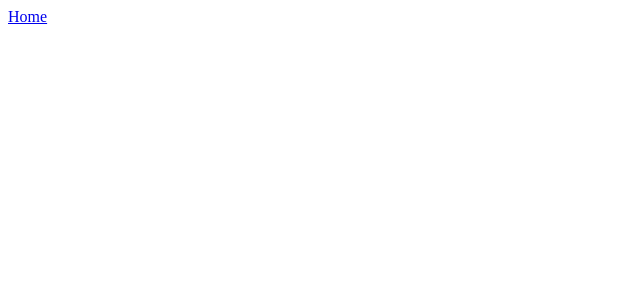
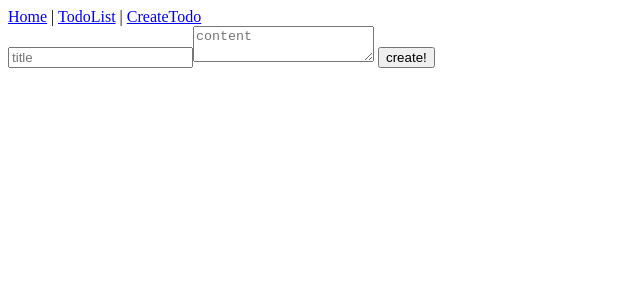
Before and after one commit to Fukkatsuso/todo-app, a Vue app in the folder todo-web/: page /todo/new in a window 1280 px wide. Shown: the top 300 px of the page, without its empty margins (0-640 px from the left). Built offline with nearby package versions, Linux system fonts and the light colour scheme.

Commit message:
postできた

```diff
--- a/todo-web/src/App.vue
+++ b/todo-web/src/App.vue
@@ -1,7 +1,9 @@
 <template>
   <div id="app">
     <div id="nav">
-      <router-link to="/">Home</router-link>
+      <router-link to="/">Home</router-link> |
+      <router-link to="/todo">TodoList</router-link> |
+      <router-link to="/todo/new">CreateTodo</router-link>
     </div>
     <router-view/>
   </div>
--- a/todo-web/src/router/index.js
+++ b/todo-web/src/router/index.js
@@ -1,14 +1,26 @@
 import Vue from 'vue'
 import VueRouter from 'vue-router'
 import Home from '../views/Home.vue'
+import TodoList from '../views/TodoList.vue'
+import TodoNew from '../views/TodoNew.vue'
 
 Vue.use(VueRouter)
 
 const routes = [
   {
     path: '/',
-    name: 'home',
+    name: 'Home',
     component: Home
+  },
+  {
+    path: '/todo',
+    name: 'TodoList',
+    component: TodoList
+  },
+  {
+    path: '/todo/new',
+    name: 'TodoNew',
+    component: TodoNew
   }
 ]
 
--- a/todo-web/src/views/Home.vue
+++ b/todo-web/src/views/Home.vue
@@ -1,24 +1,10 @@
 <template>
   <div class="home">
-    {{ info }}
   </div>
 </template>
 
 <script>
-import axios from 'axios'
-
 export default {
-  name: 'home',
-  data() {
-    return {
-      info: null
-    }
-  },
-  mounted() {
-    axios
-      .get("/api")
-      .then(response => (this.info = response))
-      .catch(error => console.log(error))
-  }
+  name: 'home'
 }
 </script>
--- a/todo-web/src/views/TodoList.vue
+++ b/todo-web/src/views/TodoList.vue
@@ -0,0 +1,35 @@
+<template>
+  <div class="todo-list">
+    <table>
+      <tr>
+        <th>id</th>
+        <th>title</th>
+        <th>content</th>
+      </tr>
+      <tr v-for="todo in todos" v-bind:key="todo.id">
+        <td>{{ todo.id }}</td>
+        <td>{{ todo.title }}</td>
+        <td>{{ todo.content }}</td>
+      </tr>
+    </table>
+  </div>
+</template>
+
+<script>
+import axios from 'axios'
+
+export default {
+  name: 'TodoList',
+  data() {
+    return {
+      todos: null
+    }
+  },
+  mounted() {
+    axios
+      .get('/api/todo')
+      .then(response => (this.todos = response.data))
+      .catch(error => console.log(error))
+  }
+}
+</script>
--- /dev/null
+++ b/todo-web/src/views/TodoNew.vue
@@ -0,0 +1,38 @@
+<template>
+  <div class="todo-new">
+    <form v-on:submit.prevent="submit">
+      <input v-model="todo.title" type="text" placeholder="title"/>
+      <textarea v-model="todo.content" type="text" placeholder="content"/>
+      <button type="submit">create!</button>
+    </form>
+    <div>{{ todo.title }}</div>
+    <div>{{ todo.content }}</div>
+  </div>
+</template>
+
+<script>
+import axios from 'axios'
+
+export default {
+  name: 'TodoNew',
+  data() {
+    return {
+      todo: {
+        title: '',
+        content: ''
+      }
+    }
+  },
+  methods: {
+    submit: function() {
+      let params = new URLSearchParams()
+      if (this.todo.title != '') {
+        params.append('title', this.todo.title)
+        params.append('content', this.todo.content)
+        axios.post('/api/todo', params)
+        this.$router.push('/todo')
+      }
+    }
+  }
+}
+</script>
```
Also changed, not shown: 1 other file (tests, documents, lock files or other folders).
